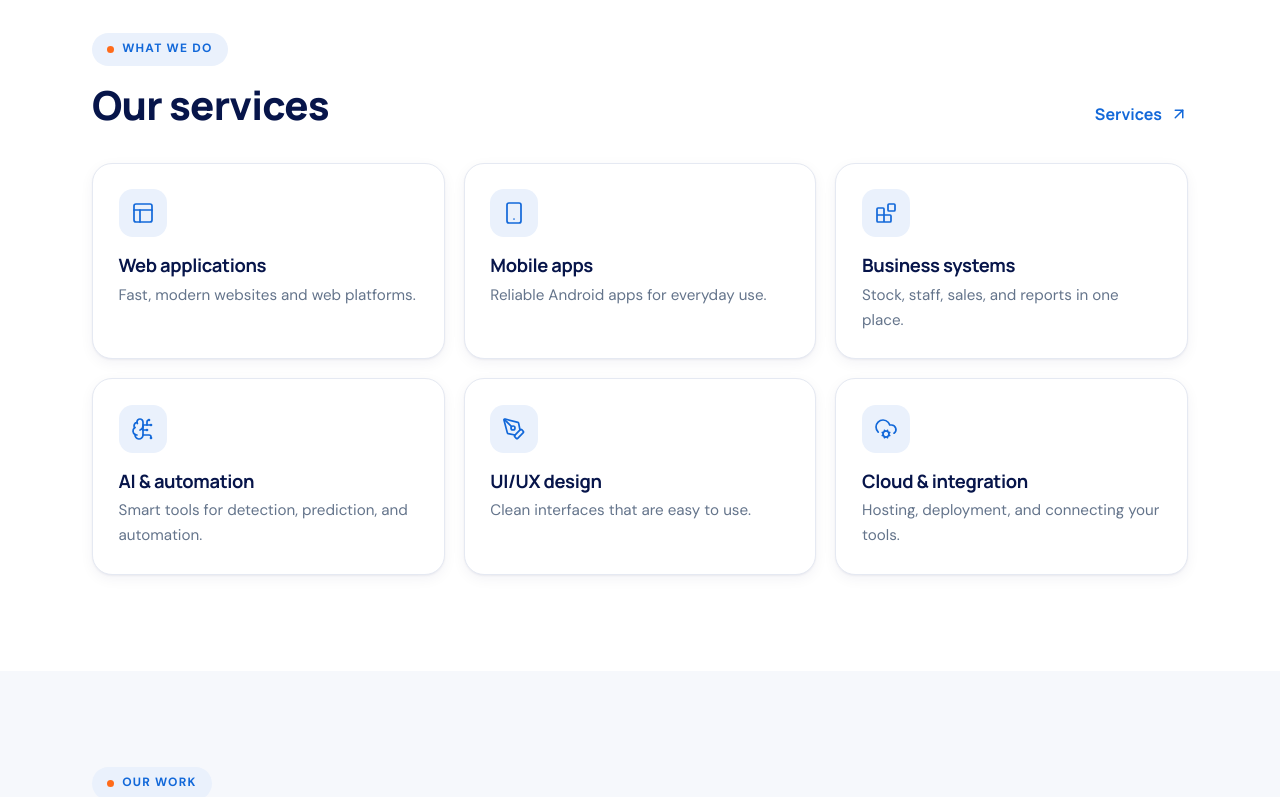
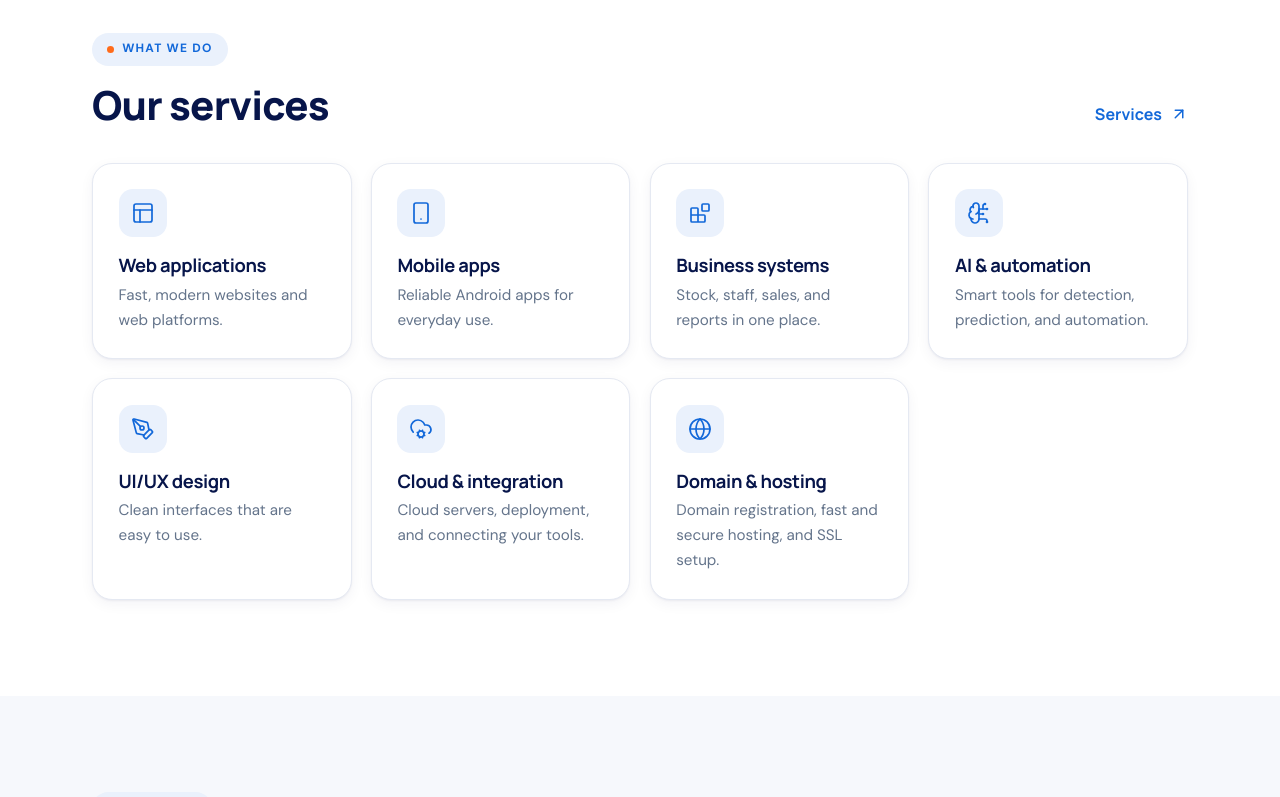
Before and after one commit to elhamuddinmayar/shahkar, a React (Vite) app: page / in a window 1280 px wide. Shown: the part 715-1512 px from the top of the page. Built offline with nearby package versions, Linux system fonts and the light colour scheme.

Commit message:
add domain and hosting service

```diff
--- a/src/components/Sections.jsx
+++ b/src/components/Sections.jsx
@@ -13,7 +13,7 @@ export function SectionHead({ label, title, to, linkText }) {
 
 export function ServiceGrid() {
   const { t } = useLanguage()
-  return <div className="card-grid">{t.services.map((service, index) => {
+  return <div className="card-grid card-grid--services">{t.services.map((service, index) => {
     const Icon = serviceIcons[index]
     return <article className="card" key={index}><span className="card-icon"><Icon size={24} strokeWidth={1.7} /></span><h3>{service.title}</h3><p>{service.description}</p></article>
   })}</div>
--- a/src/data/content.js
+++ b/src/data/content.js
@@ -1,9 +1,9 @@
 import { NetworkShieldLogo } from '../components/ProjectLogos'
 import elhamuddinPhoto from '../assets/team/elhamuddin-mayar.jpg'
-import { ArrowLeftRight, BookOpen, Blocks, BrainCircuit, Camera, CloudCog, GraduationCap, LandPlot, PanelsTopLeft, PenTool, Shirt, Smartphone, TrendingUp, Truck, Wallet, WashingMachine } from 'lucide-react'
+import { ArrowLeftRight, BookOpen, Blocks, BrainCircuit, Camera, CloudCog, Globe, GraduationCap, LandPlot, PanelsTopLeft, PenTool, Shirt, Smartphone, TrendingUp, Truck, Wallet, WashingMachine } from 'lucide-react'
 
 // Text for these lists lives in i18n/translations.js, in the same order.
-export const serviceIcons = [PanelsTopLeft, Smartphone, Blocks, BrainCircuit, PenTool, CloudCog]
+export const serviceIcons = [PanelsTopLeft, Smartphone, Blocks, BrainCircuit, PenTool, CloudCog, Globe]
 
 // Projects built by the Shahkar team
 export const projectMeta = [
--- a/src/i18n/translations.js
+++ b/src/i18n/translations.js
@@ -29,7 +29,8 @@ export const translations = {
       { title: 'Business systems', description: 'Stock, staff, sales, and reports in one place.' },
       { title: 'AI & automation', description: 'Smart tools for detection, prediction, and automation.' },
       { title: 'UI/UX design', description: 'Clean interfaces that are easy to use.' },
-      { title: 'Cloud & integration', description: 'Hosting, deployment, and connecting your tools.' },
+      { title: 'Cloud & integration', description: 'Cloud servers, deployment, and connecting your tools.' },
+      { title: 'Domain & hosting', description: 'Domain registration, fast and secure hosting, and SSL setup.' },
     ],
     servicesPage: { label: 'Services', title: 'What we can build for you', text: 'Design, development, and support in one place.', processTitle: 'How we work' },
     process: [
@@ -79,7 +80,7 @@ export const translations = {
       email: 'Email',
       type: 'Project type',
       typePlaceholder: 'Choose one',
-      types: ['Website', 'Mobile app', 'Business system', 'AI & automation', 'Other'],
+      types: ['Website', 'Mobile app', 'Business system', 'AI & automation', 'Domain & hosting', 'Other'],
       message: 'Your message',
       messagePlaceholder: 'Tell us briefly what you need…',
       submitEmail: 'Send email',
@@ -116,7 +117,8 @@ export const translations = {
       { title: 'سوداګریز سیسټمونه', description: 'ګودام، کارکوونکي، پلور او راپورونه په یوه ځای کې.' },
       { title: 'مصنوعي ځیرکتیا او اتومات کول', description: 'د پېژندنې، وړاندوینې او اتومات کار لپاره هوښیار وسایل.' },
       { title: 'UI/UX ډیزاین', description: 'ساده ډیزاین چې کارول یې اسانه وي.' },
-      { title: 'کلاوډ او نښلول', description: 'هوسټینګ، خپرول او ستاسو د وسایلو یو له بل سره نښلول.' },
+      { title: 'کلاوډ او نښلول', description: 'کلاوډ سرورونه، خپرول او ستاسو د وسایلو یو له بل سره نښلول.' },
+      { title: 'ډومین او هوسټینګ', description: 'د ډومین ثبت، چټک او خوندي هوسټینګ، او د SSL تنظیم.' },
     ],
     servicesPage: { label: 'خدمتونه', title: 'موږ ستاسو لپاره څه جوړولی شو', text: 'ډیزاین، پراختیا او ملاتړ په یوه ځای کې.', processTitle: 'موږ څنګه کار کوو' },
     process: [
@@ -166,7 +168,7 @@ export const translations = {
       email: 'برېښنالیک',
       type: 'د پروژې ډول',
       typePlaceholder: 'یو یې وټاکئ',
-      types: ['ویب پاڼه', 'موبایل اپلیکیشن', 'سوداګریز سیسټم', 'مصنوعي ځیرکتیا', 'نور'],
+      types: ['ویب پاڼه', 'موبایل اپلیکیشن', 'سوداګریز سیسټم', 'مصنوعي ځیرکتیا', 'ډومین او هوسټینګ', 'نور'],
       message: 'ستاسو پیغام',
       messagePlaceholder: 'په لنډه توګه ووایاست چې څه ته اړتیا لرئ…',
       submitEmail: 'برېښنالیک ولېږئ',
@@ -203,7 +205,8 @@ export const translations = {
       { title: 'سیستم‌های تجارتی', description: 'گدام، کارمندان، فروش و گزارش‌ها در یک جا.' },
       { title: 'هوش مصنوعی و خودکارسازی', description: 'ابزارهای هوشمند برای تشخیص، پیش‌بینی و خودکارسازی.' },
       { title: 'طراحی UI/UX', description: 'طراحی ساده و آسان برای استفاده.' },
-      { title: 'کلاود و یکپارچه‌سازی', description: 'میزبانی، راه‌اندازی و اتصال ابزارهای شما.' },
+      { title: 'کلاود و یکپارچه‌سازی', description: 'سرورهای کلاود، راه‌اندازی و اتصال ابزارهای شما.' },
+      { title: 'دامنه و هاستینگ', description: 'ثبت دامنه، هاستینگ سریع و امن، و راه‌اندازی SSL.' },
     ],
     servicesPage: { label: 'خدمات', title: 'چه چیزی می‌توانیم برای شما بسازیم', text: 'طراحی، توسعه و پشتیبانی در یک جا.', processTitle: 'روش کار ما' },
     process: [
@@ -253,7 +256,7 @@ export const translations = {
       email: 'ایمیل',
       type: 'نوع پروژه',
       typePlaceholder: 'یکی را انتخاب کنید',
-      types: ['وب‌سایت', 'اپلیکیشن موبایل', 'سیستم تجارتی', 'هوش مصنوعی', 'دیگر'],
+      types: ['وب‌سایت', 'اپلیکیشن موبایل', 'سیستم تجارتی', 'هوش مصنوعی', 'دامنه و هاستینگ', 'دیگر'],
       message: 'پیام شما',
       messagePlaceholder: 'به‌طور خلاصه بگویید به چه نیاز دارید…',
       submitEmail: 'ارسال ایمیل',
--- a/src/site.css
+++ b/src/site.css
@@ -187,6 +187,7 @@ h1 em { font-style: normal; color: var(--orange); }
 
 /* ---------- Cards ---------- */
 .card-grid { display: grid; grid-template-columns: repeat(3, 1fr); gap: 1.2rem; }
+@media (min-width: 1100px) { .card-grid--services { grid-template-columns: repeat(4, 1fr); } }
 @media (max-width: 900px) { .card-grid { grid-template-columns: repeat(2, 1fr); } }
 @media (max-width: 580px) { .card-grid { grid-template-columns: 1fr; } }
 .card {
```
